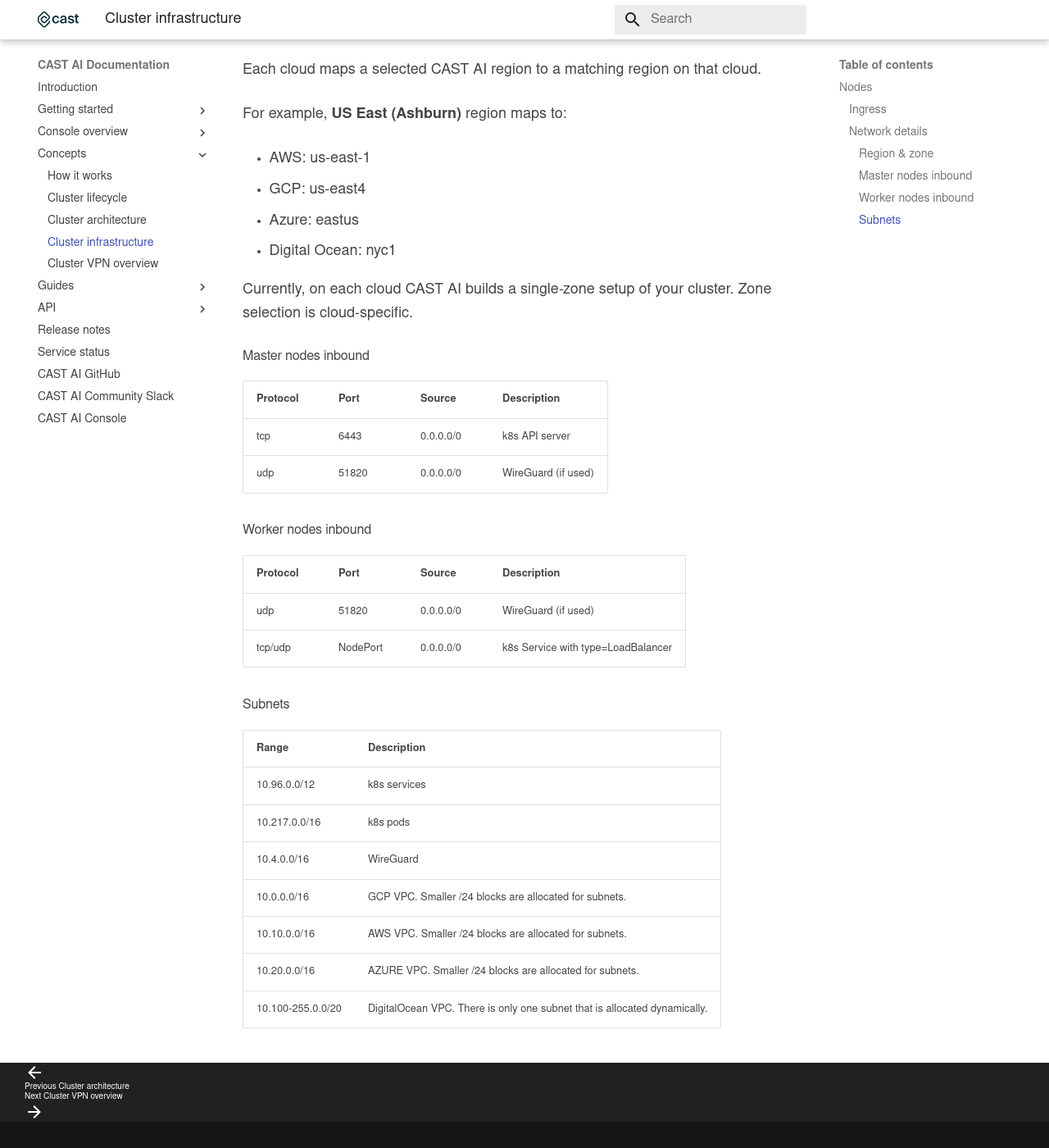
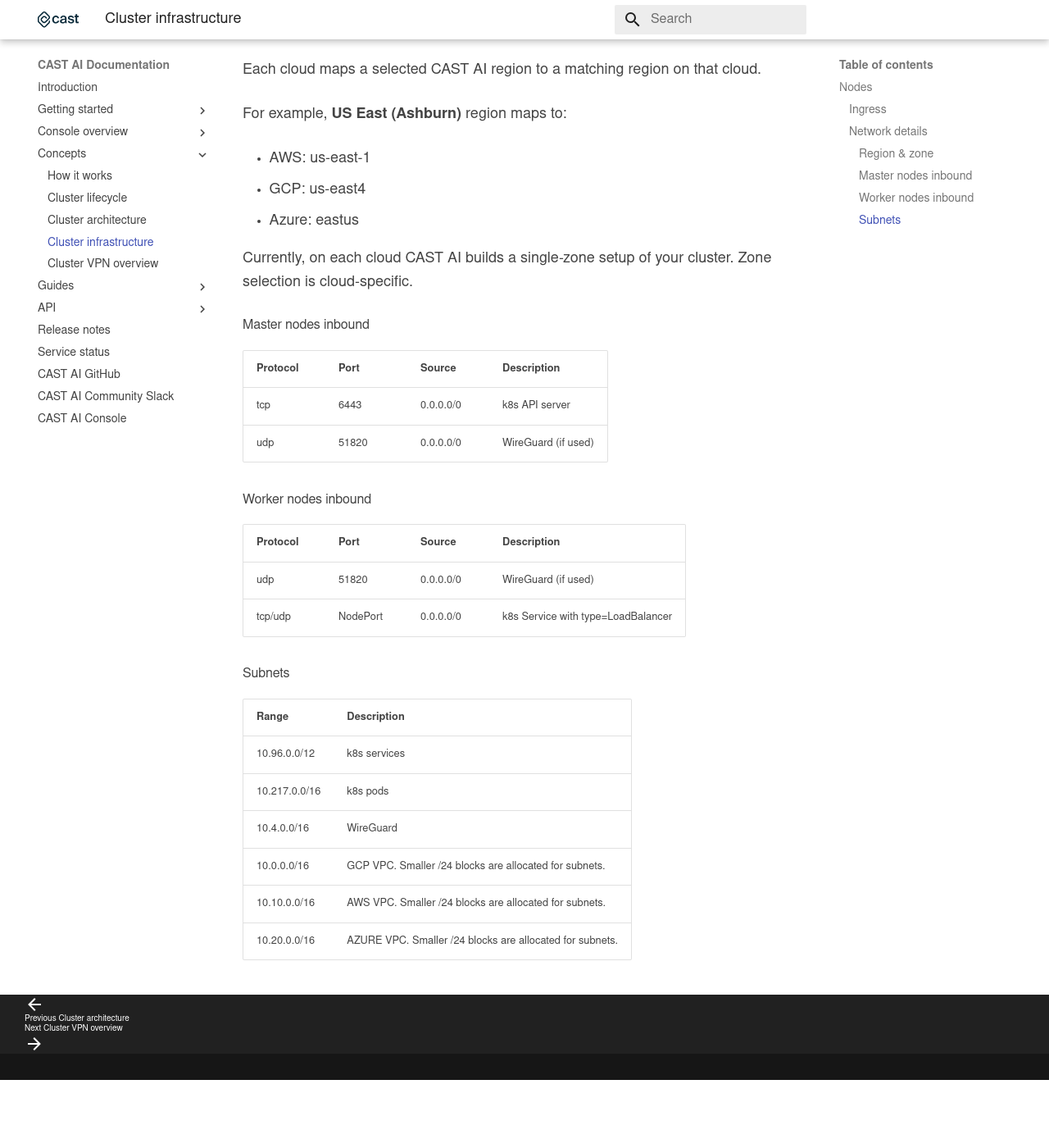
Before and after one commit to castai/docs, an MkDocs documentation site: the page built from docs/concepts/cluster-infrastructure.md, in a window 1280 px wide and 1400 px high, scrolled down 2583 px. Shown: the whole window at 82% size. Built offline with MkDocs 1.6.1 and Material for MkDocs 9.7.7, drawn with Linux system fonts in a browser that asks for light colours; some web fonts are replaced; after the commit the page ends 3900 px from its top, so only the background shows below that.

Commit message:
Digital Ocean no longer supported - removed. (#104)
* Digital Ocean no longer supported - removed.

* fixed navigation

```diff
--- a/docs/concepts/cluster-infrastructure.md
+++ b/docs/concepts/cluster-infrastructure.md
@@ -30,7 +30,6 @@
 * AWS: us-east-1
 * GCP: us-east4
 * Azure: eastus
-* Digital Ocean: nyc1
 
 Currently, on each cloud CAST AI builds a single-zone setup of your cluster. Zone selection is cloud-specific.
 
@@ -58,4 +57,3 @@
 | 10.0.0.0/16 | GCP VPC. Smaller /24 blocks are allocated for subnets. |
 | 10.10.0.0/16 | AWS VPC. Smaller /24 blocks are allocated for subnets. |
 | 10.20.0.0/16 | AZURE VPC. Smaller /24 blocks are allocated for subnets. |
-| 10.100-255.0.0/20 | DigitalOcean VPC. There is only one subnet that is allocated dynamically. |
--- a/mkdocs.yml
+++ b/mkdocs.yml
@@ -68,7 +68,6 @@
             - getting-started/credentials/credentials-overview.md
             - getting-started/credentials/configuring-aws-credentials.md
             - getting-started/credentials/configuring-azure-credentials.md
-            - getting-started/credentials/configuring-digitalocean-credentials.md
             - getting-started/credentials/configuring-gcp-credentials.md
         - getting-started/create-cluster.md
         - getting-started/deploy-application.md
```
Also changed, not shown: docs/concepts/vpn-overview.md (+0 -3 lines), docs/getting-started/credentials/configuring-digitalocean-credentials.md (deleted, +0 -15 lines), docs/getting-started/credentials/credentials-overview.md (+0 -1 lines).
